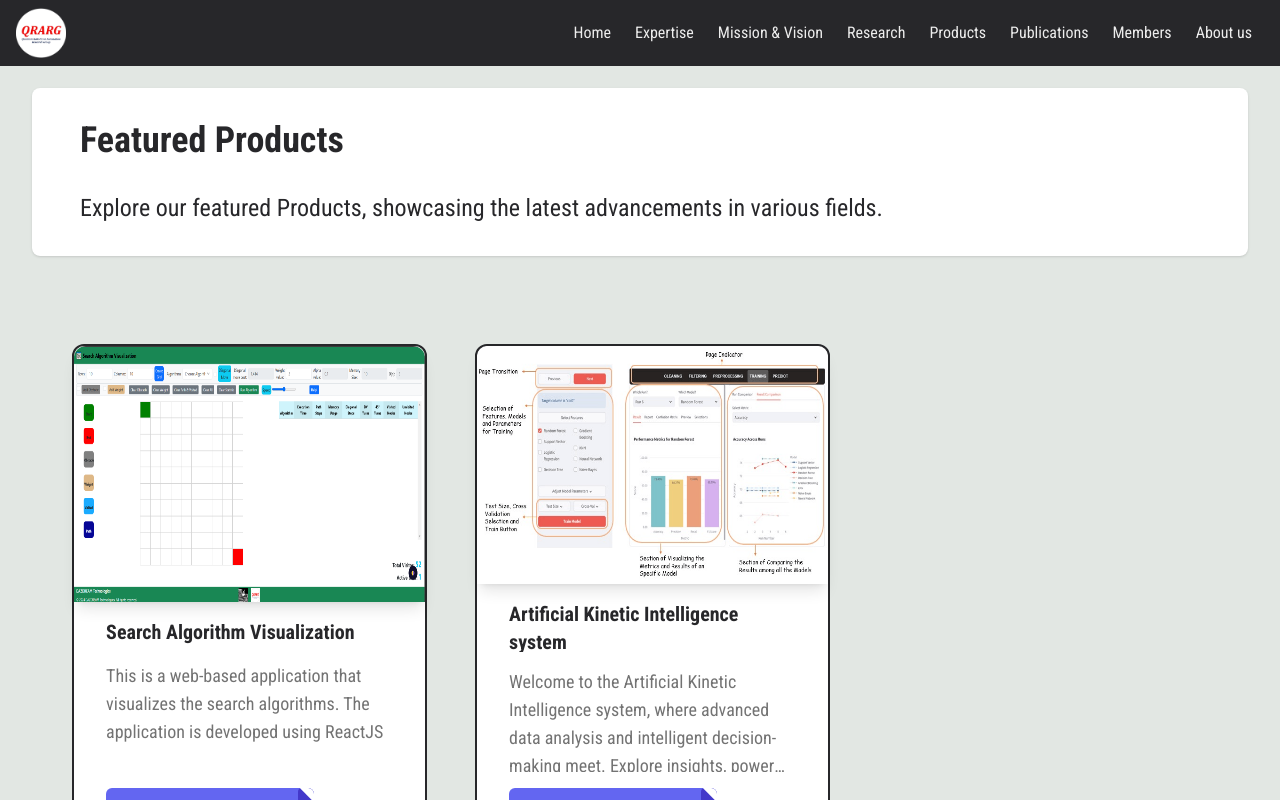
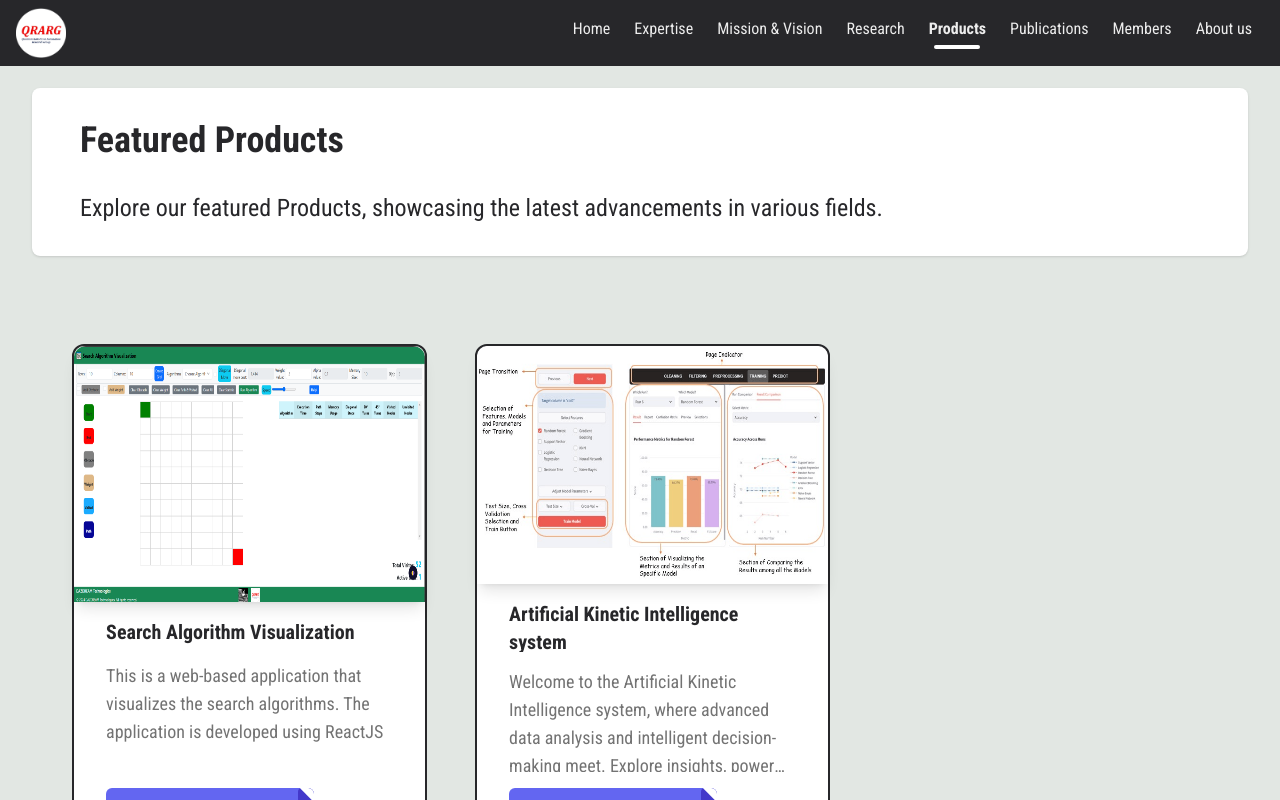
Before and after one commit to RafsanProve/qrarg, a Next.js app in the folder client/: page /products in a window 1280 px wide. Shown: the top 800 px of the page. Built offline with nearby package versions, Linux system fonts and the light colour scheme.

Commit message:
Update Navbar.jsx

```diff
--- a/client/app/components/Navbar.jsx
+++ b/client/app/components/Navbar.jsx
@@ -2,9 +2,18 @@
 import Link from 'next/link'
 import Image from 'next/image'
 import { useState } from 'react'
+import { usePathname } from 'next/navigation'
 
 export default function Navbar() {
   const [isOpen, setIsOpen] = useState(false)
+  const pathname = usePathname()
+  const link_style_desktop = "transition duration-400 ease-in-out hover:bg-white hover:text-zinc-800 px-3 py-4 h-full flex flex-col items-center gap-1 relative"
+  const underline = <span className="rounded-md bottom-2 w-4/5 h-1 bg-white"></span>
+
+  // Function to check if a link is active
+  const isActive = (path) => {
+    return pathname === path
+  }
 
   return (
     <nav className="z-20 fixed bg-zinc-800 w-full text-TEXT">
@@ -30,34 +39,76 @@ export default function Navbar() {
 
         {/* Desktop Menu */}
         <div className="lg:flex hidden h-full">
-          <Link href="/" className="transition duration-400 ease-in-out hover:bg-white hover:text-zinc-800 px-3 py-4 h-full flex items-center">Home</Link>
-          <Link href="/expertise" className="transition duration-400 ease-in-out hover:bg-white hover:text-zinc-800 px-3 py-4 h-full flex items-center">Expertise</Link>
-          <Link href="/mission-vision" className="transition duration-400 ease-in-out hover:bg-white hover:text-zinc-800 px-3 py-4 h-full flex items-center">Mission & Vision</Link>
-          <Link href="/research" className="transition duration-400 ease-in-out hover:bg-white hover:text-zinc-800 px-3 py-4 h-full flex items-center">Research</Link>
-          <Link href="/products" className="transition duration-400 ease-in-out hover:bg-white hover:text-zinc-800 px-3 py-4 h-full flex items-center">Products</Link>
-          <Link href="/Publications" className="transition duration-400 ease-in-out hover:bg-white hover:text-zinc-800 px-3 py-4 h-full flex items-center">Publications</Link>
-          <Link href="/Members" className="transition duration-400 ease-in-out hover:bg-white hover:text-zinc-800 px-3 py-4 h-full flex items-center">Members</Link>
-          {/* <Link href="/Events" className="transition duration-400 ease-in-out hover:bg-white hover:text-zinc-800 px-3 py-4 h-full flex items-center">Events</Link>
-          <Link href="/Announcements" className="transition duration-400 ease-in-out hover:bg-white hover:text-zinc-800 px-3 py-4 h-full flex items-center">Announcements</Link>
-          <Link href="/Achievements" className="transition duration-400 ease-in-out hover:bg-white hover:text-zinc-800 px-3 py-4 h-full flex items-center">Achievements</Link> */}
-          <Link href="/about-us" className="transition duration-400 ease-in-out hover:bg-white hover:text-zinc-800 px-3 py-4 h-full flex items-center">About us</Link>
+          <Link href="/" className={`${link_style_desktop} ${isActive('/') ? 'font-bold' : ''}`}>
+            Home
+            {isActive('/') && underline}
+          </Link>
+          <Link href="/expertise" className={`${link_style_desktop} ${isActive('/expertise') ? 'font-bold' : ''}`}>
+            Expertise
+            {isActive('/expertise') && underline}
+          </Link>
+          <Link href="/mission-vision" className={`${link_style_desktop} ${isActive('/mission-vision') ? 'font-bold' : ''}`}>
+            Mission & Vision
+            {isActive('/mission-vision') && underline}
+          </Link>
+          <Link href="/research" className={`${link_style_desktop} ${isActive('/research') ? 'font-bold' : ''}`}>
+            Research
+            {isActive('/research') && underline}
+          </Link>
+          <Link href="/products" className={`${link_style_desktop} ${isActive('/products') ? 'font-bold' : ''}`}>
+            Products
+            {isActive('/products') && underline}
+          </Link>
+          <Link href="/Publications" className={`${link_style_desktop} ${isActive('/Publications') ? 'font-bold' : ''}`}>
+            Publications
+            {isActive('/Publications') && underline}
+          </Link>
+          <Link href="/Members" className={`${link_style_desktop} ${isActive('/Members') ? 'font-bold' : ''}`}>
+            Members
+            {isActive('/Members') && underline}
+          </Link>
+          <Link href="/about-us" className={`${link_style_desktop} ${isActive('/about-us') ? 'font-bold' : ''}`}>
+            About us
+            {isActive('/about-us') && underline}
+          </Link>
         </div>
       </div>
 
       {/* Mobile Menu */}
       {isOpen && (
         <div className="flex flex-col items-center lg:hidden pb-4">
-          <Link href="/" className="transition duration-400 ease-in-out hover:bg-white hover:text-zinc-800 py-2 w-full text-center">Home</Link>
-          <Link href="/expertise" className="transition duration-400 ease-in-out hover:bg-white hover:text-zinc-800 py-2 w-full text-center">Expertise</Link>
-          <Link href="/mission-vision" className="transition duration-400 ease-in-out hover:bg-white hover:text-zinc-800 py-2 w-full text-center">Mission & Vision</Link>
-          <Link href="/research" className="transition duration-400 ease-in-out hover:bg-white hover:text-zinc-800 py-2 w-full text-center">Research</Link>
-          <Link href="/products" className="transition duration-400 ease-in-out hover:bg-white hover:text-zinc-800 py-2 w-full text-center">Products</Link>
-          <Link href="/Publications" className="transition duration-400 ease-in-out hover:bg-white hover:text-zinc-800 py-2 w-full text-center">Publications</Link>
-          <Link href="/Members" className="transition duration-400 ease-in-out hover:bg-white hover:text-zinc-800 py-2 w-full text-center">Members</Link>
-          {/* <Link href="/Events" className="transition duration-400 ease-in-out hover:bg-white hover:text-zinc-800 py-2 w-full text-center">Events</Link>
-          <Link href="/Announcements" className="transition duration-400 ease-in-out hover:bg-white hover:text-zinc-800 py-2 w-full text-center">Announcements</Link>
-          <Link href="/Achievements" className="transition duration-400 ease-in-out hover:bg-white hover:text-zinc-800 py-2 w-full text-center">Achievements</Link> */}
-          <Link href="/about-us" className="transition duration-400 ease-in-out hover:bg-white hover:text-zinc-800 py-2 w-full text-center">About us</Link>
+          <Link href="/" className={`transition duration-400 ease-in-out hover:bg-white hover:text-zinc-800 py-2 w-full text-center relative ${isActive('/') ? 'font-bold' : ''}`}>
+            Home
+            {isActive('/') && underline}
+          </Link>
+          <Link href="/expertise" className={`transition duration-400 ease-in-out hover:bg-white hover:text-zinc-800 py-2 w-full text-center relative ${isActive('/expertise') ? 'font-bold' : ''}`}>
+            Expertise
+            {isActive('/expertise') && underline}
+          </Link>
+          <Link href="/mission-vision" className={`transition duration-400 ease-in-out hover:bg-white hover:text-zinc-800 py-2 w-full text-center relative ${isActive('/mission-vision') ? 'font-bold' : ''}`}>
+            Mission & Vision
+            {isActive('/mission-vision') && underline}
+          </Link>
+          <Link href="/research" className={`transition duration-400 ease-in-out hover:bg-white hover:text-zinc-800 py-2 w-full text-center relative ${isActive('/research') ? 'font-bold' : ''}`}>
+            Research
+            {isActive('/research') && underline}
+          </Link>
+          <Link href="/products" className={`transition duration-400 ease-in-out hover:bg-white hover:text-zinc-800 py-2 w-full text-center relative ${isActive('/products') ? 'font-bold' : ''}`}>
+            Products
+            {isActive('/products') && underline}
+          </Link>
+          <Link href="/Publications" className={`transition duration-400 ease-in-out hover:bg-white hover:text-zinc-800 py-2 w-full text-center relative ${isActive('/Publications') ? 'font-bold' : ''}`}>
+            Publications
+            {isActive('/Publications') && underline}
+          </Link>
+          <Link href="/Members" className={`transition duration-400 ease-in-out hover:bg-white hover:text-zinc-800 py-2 w-full text-center relative ${isActive('/Members') ? 'font-bold' : ''}`}>
+            Members
+            {isActive('/Members') && underline}
+          </Link>
+          <Link href="/about-us" className={`transition duration-400 ease-in-out hover:bg-white hover:text-zinc-800 py-2 w-full text-center relative ${isActive('/about-us') ? 'font-bold' : ''}`}>
+            About us
+            {isActive('/about-us') && underline}
+          </Link>
         </div>
       )}
     </nav>
```
